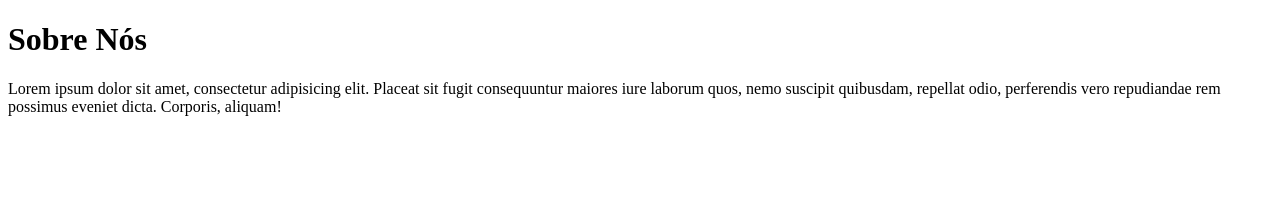
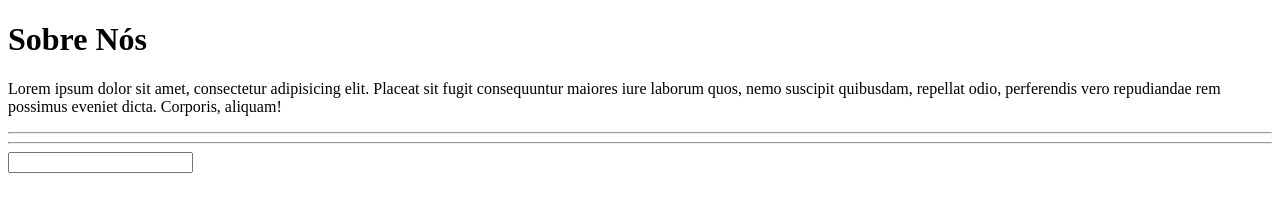
Before and after one commit to JVBC743/teste-github, a plain HTML site: page contato.html in a window 1280 px wide. Drawn offline with Linux system fonts and the light colour scheme.

Commit message:
Adicionei duas linhas horizontais e um campo de texto na página de contato.

```diff
--- a/contato.html
+++ b/contato.html
@@ -10,5 +10,10 @@
 
     <p>Lorem ipsum dolor sit amet, consectetur adipisicing elit. Placeat sit fugit consequuntur maiores iure laborum quos, nemo suscipit quibusdam, repellat odio, perferendis vero repudiandae rem possimus eveniet dicta. Corporis, aliquam!</p>
 
+    <hr>
+    <hr>
+
+    <input type="text">
+
 </body>
 </html>
```
